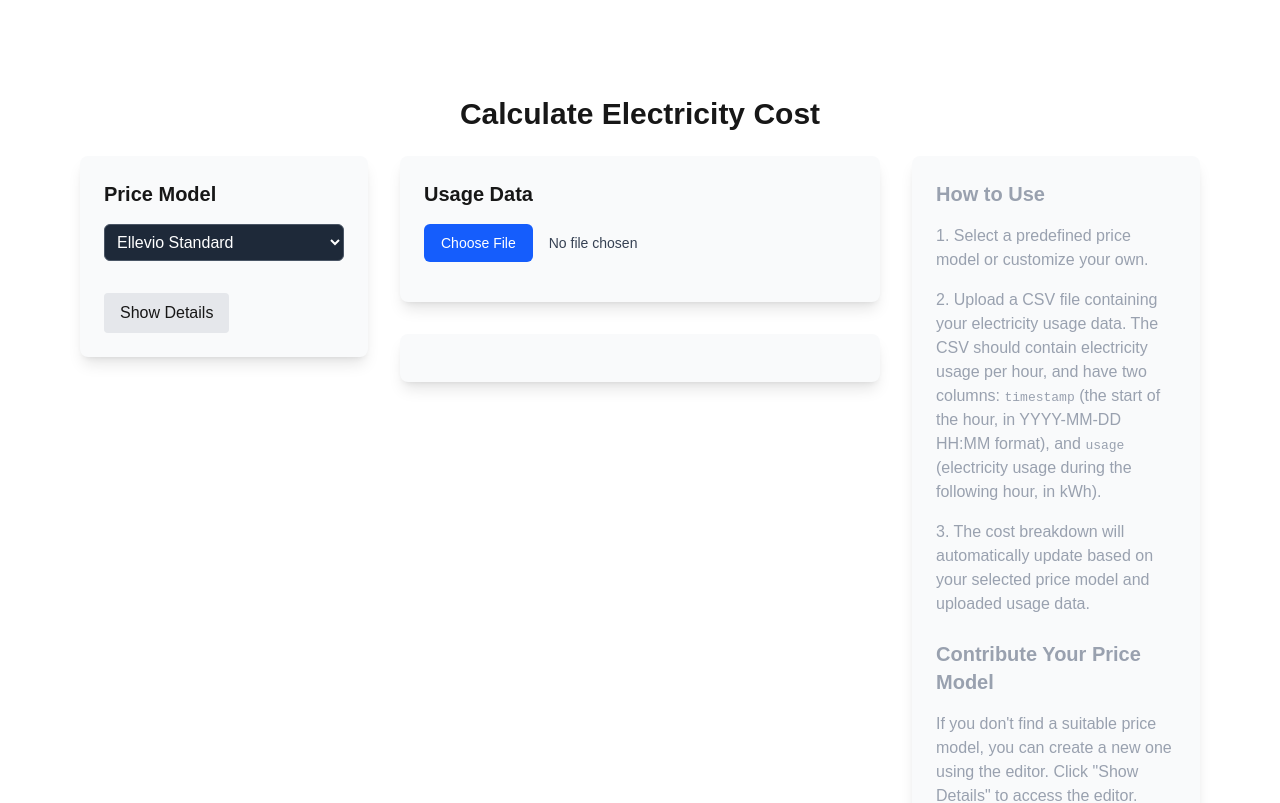
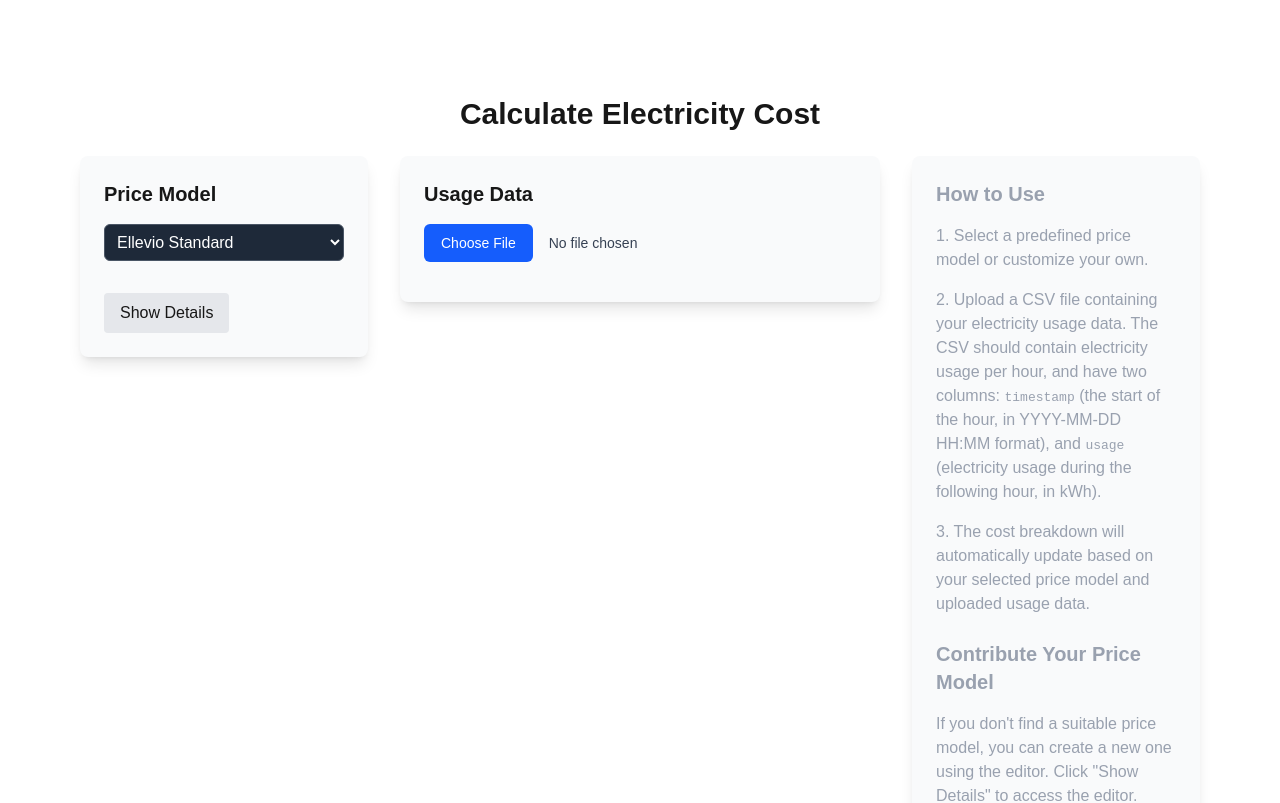
Before and after one commit to jmalm/power-bill-react, a Next.js app: page / in a window 1280 px wide. Shown: the top 803 px of the page. Built offline with nearby package versions, Linux system fonts and the light colour scheme.

Commit message:
Don't show cosst breakdown card when no data

```diff
--- a/app/page.tsx
+++ b/app/page.tsx
@@ -113,15 +113,15 @@ export default function Home() {
             </div>
           </div>
 
-          <div className="bg-gray-50 p-6 rounded-lg shadow-lg mt-8">
-            {selected && usageData.length > 0 && (
+          {selected && usageData.length > 0 && (
+            <div className="bg-gray-50 p-6 rounded-lg shadow-lg mt-8">
               <CostBreakdown
                 model={selected}
                 totalUsagePerFee={totalUsagePerFee}
                 topHoursPerTariff={topHoursPerTariff}
               />
-            )}
-          </div>
+            </div>
+          )}
         </div>
 
         {/* Third Column: Help/Information */}
```
